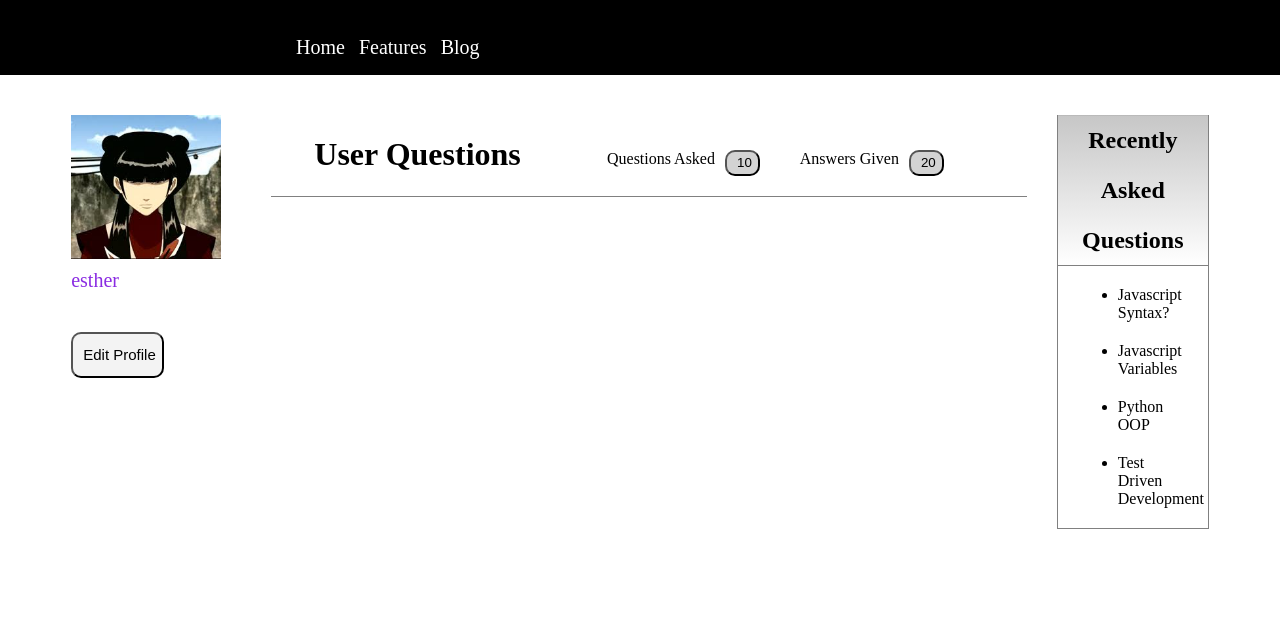
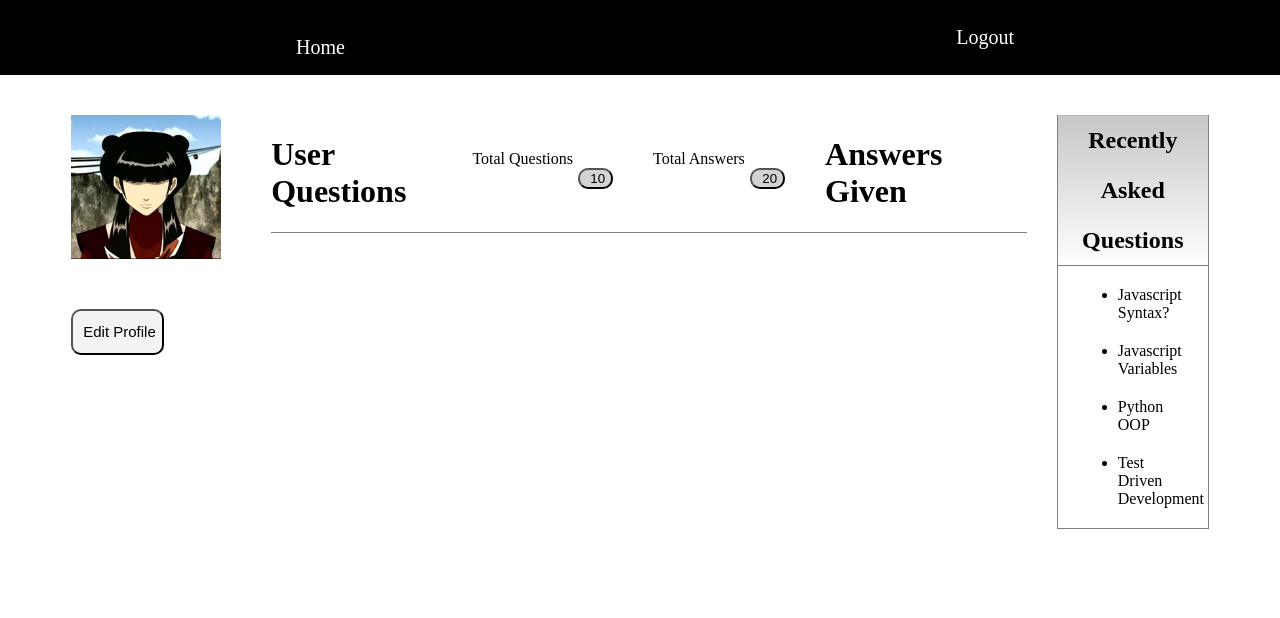
Before and after one commit to emukungu/StackOverflow-lite-vanilla, a PHP site: page /userProfile.html in a window 1280 px wide. Shown: the top 618 px of the page. Run offline with PHP 8.4, Linux system fonts and the light colour scheme.

Commit message:
add logout functionality to app

```diff
--- a/css/userProfile.css
+++ b/css/userProfile.css
@@ -51,19 +51,23 @@ body{
     display: flex;
 }
 #user_qns a{
-    width: 650px;
+    width: 300px;
     text-decoration-line: none;
     padding-top: 20px;
-    margin-right: 20px;
+    overflow-wrap: break-word;
+    margin-right: 50%;
+}
+#user_qns span{
+    margin-top: 30px;
 }
 #user_qns button, .count button{
     border-radius: 10px;
     margin-top: 15px;
-    line-height: 20px;
+    /* line-height: 20px; */
     float: right;
     background-color: lightgrey;
 }
-#user_qns label, .count label{
+.count label{
    padding-top: 20px;
    margin-right: 5px;
 }
@@ -76,11 +80,12 @@ body{
     margin-top: 0px;
     margin-right: 40px;
     margin-left: 5px;
+    line-height: 15px;
 }
 #userAvatar{
     height: 30%;
     width: 150px;
-    margin-bottom: 10px;
+    margin-bottom: 0px;
 }
 #edit_answers{
     float: right;
@@ -133,6 +138,7 @@ body{
 #question h2, #describe{
     overflow-wrap: break-word;
 }
+
 #search{
     line-height: 25px;
     margin-right: -6px;
@@ -174,7 +180,6 @@ body{
 #useraccount{
     font-size: 20px;
     text-decoration-line: none;
-    color: blueviolet;
     margin-bottom: 30px;
 }
 .td1, .allQns{
--- a/js/main.js
+++ b/js/main.js
@@ -47,9 +47,9 @@ const login = (login_data)=>{
             alert("User doesnot exist on this platform")
         }
     })
-    .then((data) => {
+    .then((res) => {let data = res.results
         localStorage.setItem("token", data.token)
-        console.log(data.token)
+        localStorage.setItem("username", data.username)
         window.location.replace("allQuestions.html")}
     )
     .catch((error) => {return error})
--- a/js/profile.js
+++ b/js/profile.js
@@ -389,9 +389,12 @@ let postCommentHandler = (answerId, form)=>{
 //USER LOGIC
 window.onload = function(){
 
+    let username = localStorage.getItem("username")
+    let useraccount = document.querySelector("#useraccount")
+    useraccount.innerHTML = username
+
     getAllQuestions()
 
-    let useraccount = document.querySelector("#useraccount")
     useraccount.addEventListener("click", ()=>{
         window.location.href = "userProfile.html"
     })
@@ -419,4 +422,6 @@ window.onload = function(){
             let qn = data.qn_id
             deleteqn(qn)
         })
+
+
 }
--- a/userProfile.html
+++ b/userProfile.html
@@ -14,8 +14,9 @@
             <div class="signupLinks">
                 <ul class="menu">
                     <li><a href="allQuestions.html" target="#">Home</a></li>
-                    <li><a href="">Features</a></li>
-                    <li><a href="">Blog</a></li>
+                </ul>
+                <ul class="signupmenu">
+                    <li><a href="#" id="logout">Logout</a></li>
                 </ul>
 
             </div>
@@ -24,17 +25,18 @@
             <div class="col-1">
                 <div id="userAvatar"><img src="./img/profile-picture.jpg" alt=""></div>
                 <div>
-                    <p id="useraccount">esther</p>
-                    <button>Edit Profile</button>
+                    <p id="useraccount"></p>
+                    <button type="button" id="profile">Edit Profile</button>
                 </div>
             </div>
             <div class="col-2">
                 <div id="title">
                     <h1>User Questions</h1>
                     <div class="count">
-                        <div><label for="qnsasked">Questions Asked</label><button type="button" class="qns">10</button></div>
-                        <div><label for="answersgiven">Answers Given</label><button type="button" class="qns">20</button></div>
+                        <div><label for="qnsasked"> Total Questions</label><button type="button" class="qns">10</button></div>
+                        <div><label for="answersgiven">Total Answers</label><button type="button" class="qns">20</button></div>
                     </div>
+                    <h1>Answers Given</h1>
                 </div>
                 <div id="user_qns">
                     <ul id="ul_qns">
@@ -77,7 +79,7 @@
             // The function displays all questions in a table
             let allUserQuestionsTable = document.querySelector("#ul_qns")
             let listed = document.createElement("li")
-            listed.innerHTML = `<a href="#">${data.title}</a><label for="qnsasked">Answers Given</label><button>0</button>`
+            listed.innerHTML = `<a href="#">${data.title}</a><span> 40 </span>`
             allUserQuestionsTable.appendChild(listed)
         }
 
@@ -99,6 +101,26 @@
         .catch(error =>{return error})
         }
         allQnsUserAsked()
+
+        const logout = () =>{
+            fetch(`http://localhost:5000/api/v1/logout`, {
+            method: "GET",
+            mode:"cors",
+            headers: {"Content-Type":"application/json"}
+        })
+        .then(response => {return response.json()})
+        .then((data) => { alert(data.message)
+            window.location.href ="home.html"
+            })
+        .catch(error =>{return error})
+        }
+
+        let logout_user = document.querySelector("#logout")
+        logout_user.addEventListener("click", ()=>{
+            localStorage.clear()
+            logout()
+        })
     </script>
+    <script src="js/profile.js"></script>
 </body>
 </html>
```
Also changed, not shown: allQuestions.html (+7 -8 lines), questionDetails.html (+3 -9 lines).
